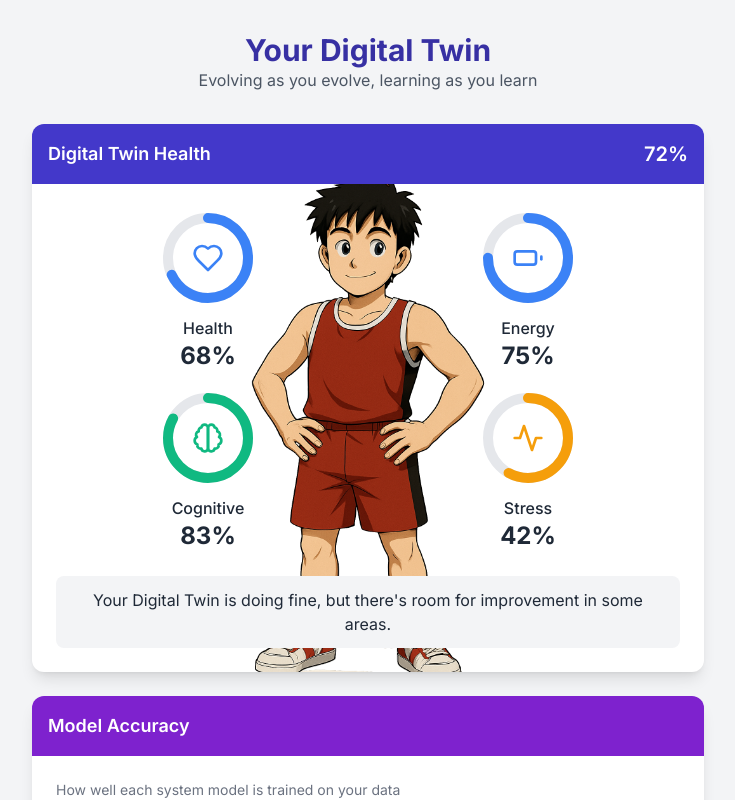
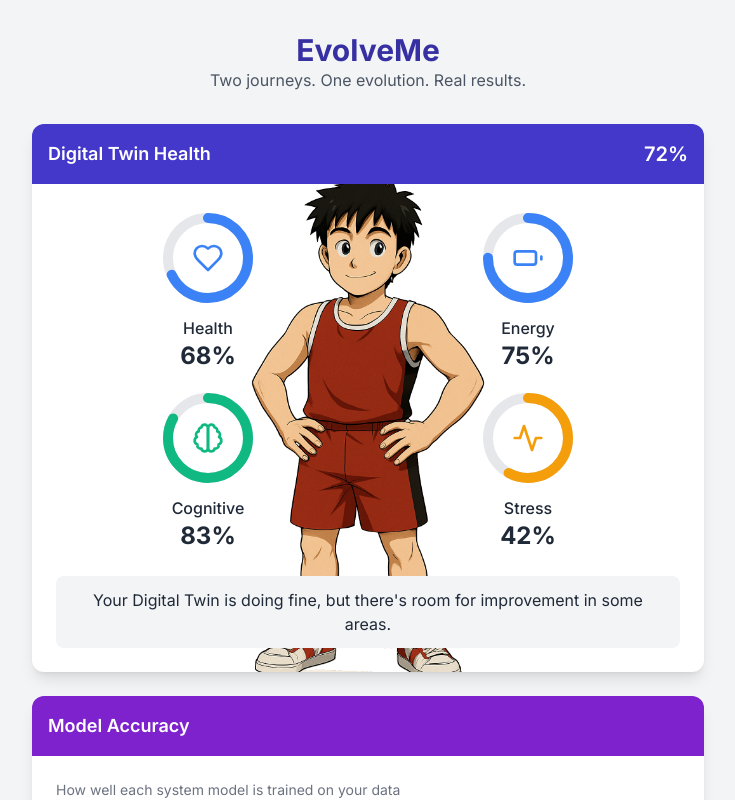
Before and after one commit to VolkerFelix/digi-twin-app-v2, a React (Create React App) app: page / in a window 1280 px wide. Shown: the top 800 px of the page, without its empty margins (272-1007 px from the left). Built offline with nearby package versions, Linux system fonts and the light colour scheme.

Commit message:
Changed name

```diff
--- a/src/App.jsx
+++ b/src/App.jsx
@@ -68,8 +68,8 @@ function App() {
     <div className="min-h-screen bg-gray-100 py-8 px-4">
       <div className="max-w-2xl mx-auto">
         <header className="mb-8 text-center">
-          <h1 className="text-3xl font-bold text-indigo-800">Your Digital Twin</h1>
-          <p className="text-gray-600">Evolving as you evolve, learning as you learn</p>
+          <h1 className="text-3xl font-bold text-indigo-800">EvolveMe</h1>
+          <p className="text-gray-600">Two journeys. One evolution. Real results.</p>
         </header>
 
         <main className="space-y-6">
```
